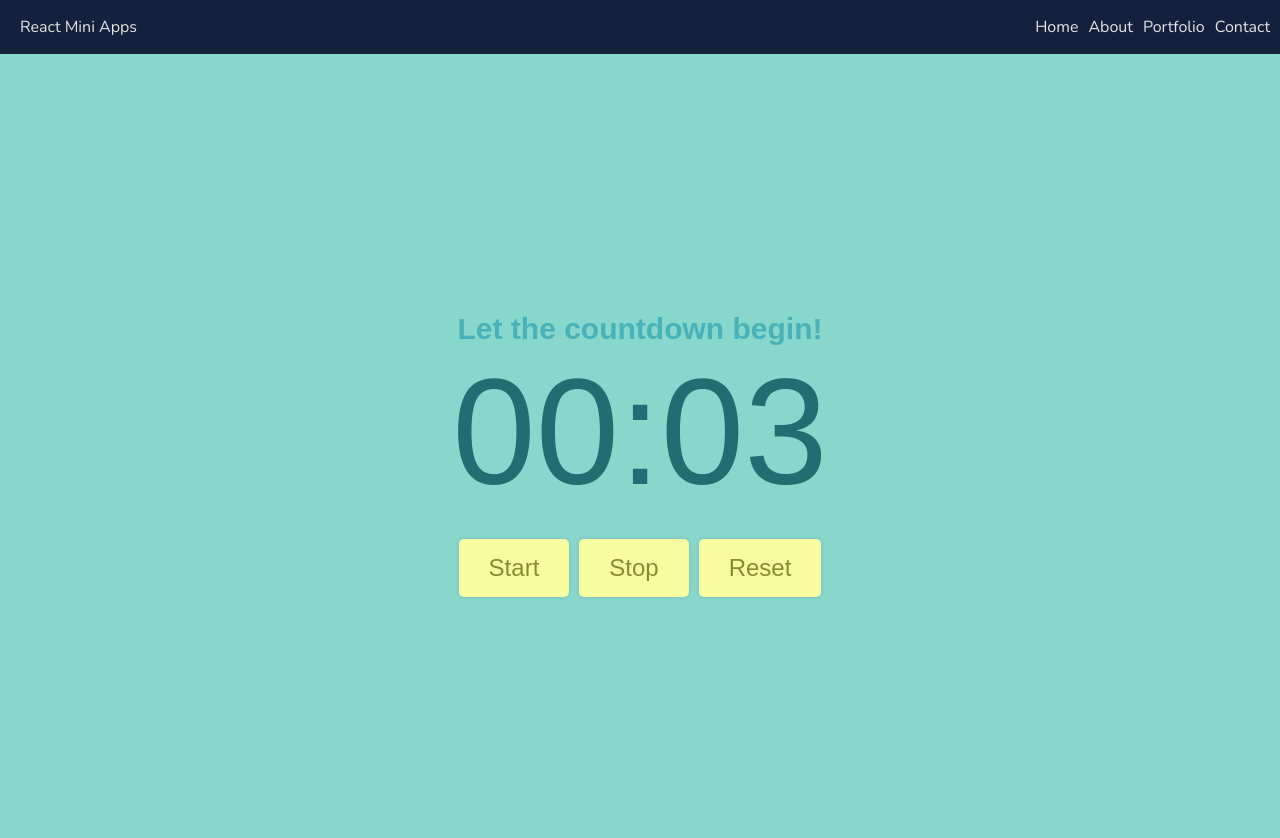
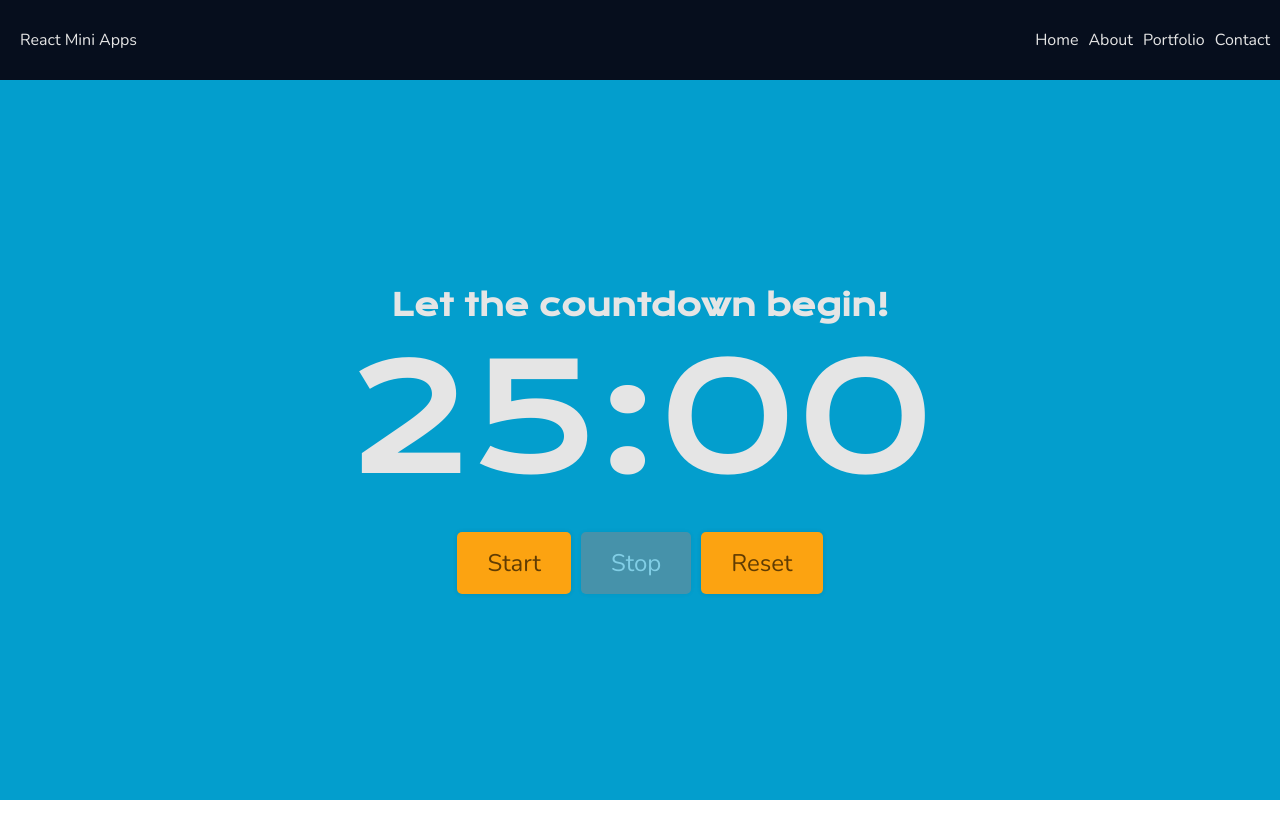
Before and after one commit to gaganssingh/react-mini-apps, a React (Create React App) app: page /pomodoro in a window 1280 px wide. Shown: the top 838 px of the page. After the commit the page ends 800 px from the top, so only its background shows below. Built offline with nearby package versions, Linux system fonts and the light colour scheme.

Commit message:
Implemented app logic and added styling

```diff
--- a/src/App.css
+++ b/src/App.css
@@ -8,6 +8,7 @@ body {
     font-family: "Nunito", sans-serif;
     padding: 0;
     margin: 0;
+    color: #e5e5e5;
 }
 
 li {
@@ -18,3 +19,8 @@ a {
     text-decoration: none;
     color: #e5e5e5;
 }
+
+button {
+    font-family: "Nunito", sans-serif;
+    color: #e5e5e5;
+}
--- a/src/components/Header/Header.css
+++ b/src/components/Header/Header.css
@@ -2,8 +2,9 @@
     display: flex;
     justify-content: space-between;
     align-items: center;
-    background-color: #14213d;
+    background-color: #060e1d;
     color: #e5e5e5 !important;
+    height: 10vh;
 }
 
 .logo {
--- a/src/projects/Pomodoro/Pomodoro.css
+++ b/src/projects/Pomodoro/Pomodoro.css
@@ -1,25 +1,24 @@
+@import url("https://fonts.googleapis.com/css2?family=Krona+One&display=swap");
+
 .pomodoro {
     font-family: "Krona One", sans-serif;
-    min-height: 100vh;
+    min-height: 90vh;
     padding-left: 20px;
     padding-right: 20px;
     display: flex;
     flex-direction: column;
     align-items: center;
     justify-content: center;
-    background: #87d7cc;
-    color: #2c888d;
+    background: #039ecd;
 }
 
 .pomodoro > h2 {
-    color: #49b2b8;
     font-size: 30px;
     text-align: center;
     margin: 0;
 }
 
 .pomodoro-timer {
-    color: #1f6e72;
     font-size: 150px;
     margin-bottom: 20px;
 }
@@ -28,8 +27,8 @@
     outline: none;
     border: none;
     font-size: 24px;
-    background: #f7fca0;
-    color: #878b32;
+    background: #fca311;
+    color: #603c03;
     border-radius: 5px;
     box-shadow: 0 0 5px rgba(0, 0, 0, 0.1);
     padding: 15px 30px;
@@ -39,13 +38,19 @@
 
 .pomodoro-buttons button:hover {
     border-radius: 10px;
-    background: #f5f8ca;
+    background: #f7c472;
     box-shadow: 0 0 10px rgba(0, 0, 0, 0.15);
     transform: translateY(-2px);
 }
 
 .pomodoro-buttons button:not(:last-child) {
     margin-right: 10px;
+}
+
+.pomodoro-buttons button:disabled {
+    background: #888;
+    color: white;
+    opacity: 0.5;
 }
 
 @media (max-width: 780px) {
--- a/src/projects/Pomodoro/Pomodoro.js
+++ b/src/projects/Pomodoro/Pomodoro.js
@@ -1,29 +1,51 @@
-import React, { useState } from "react";
+import React, { useState, useRef } from "react";
 import "./Pomodoro.css";
 
 const padTime = (time) => time.toString().padStart(2, "0");
 
 const Pomodoro = () => {
     // State
-    const [timeLeft, setTimeLeft] = useState(3);
+    const [timeLeft, setTimeLeft] = useState(25 * 60);
     const [title, setTitle] = useState("Let the countdown begin!");
+    const [isRunning, setIsRunning] = useState(false);
+
+    // To persist state/data between renders, use the
+    // useRef hook
+    const intervalRef = useRef(null);
 
     // helper functions
     const startTimer = () => {
-        setInterval(() => {
+        setIsRunning(true);
+        setTitle("You're doing great!");
+        intervalRef.current = setInterval(() => {
             setTimeLeft((timeLeft) => {
                 if (timeLeft >= 1) {
                     return timeLeft - 1;
                 }
+                resetTimer();
                 return 0;
             });
         }, 1000);
+    };
+
+    const stopTimer = () => {
+        setIsRunning(false);
+        setTitle("Keep Going!");
+        clearInterval(intervalRef.current);
+    };
+
+    const resetTimer = () => {
+        clearInterval(intervalRef.current);
+        setIsRunning(false);
+        setTitle("Click start to go again");
+        setTimeLeft(25 * 60);
     };
 
     // Convert time to Minutes & Seconds
     const minutes = padTime(Math.floor(timeLeft / 60));
     const seconds = padTime(Math.floor(timeLeft - minutes * 60));
 
+    // Render
     return (
         <div className="pomodoro">
             <h2>{title}</h2>
@@ -35,9 +57,13 @@ const Pomodoro = () => {
             </div>
 
             <div className="pomodoro-buttons">
-                <button onClick={startTimer}>Start</button>
-                <button>Stop</button>
-                <button>Reset</button>
+                <button onClick={startTimer} disabled={isRunning}>
+                    Start
+                </button>
+                <button onClick={stopTimer} disabled={!isRunning}>
+                    Stop
+                </button>
+                <button onClick={resetTimer}>Reset</button>
             </div>
         </div>
     );
```
